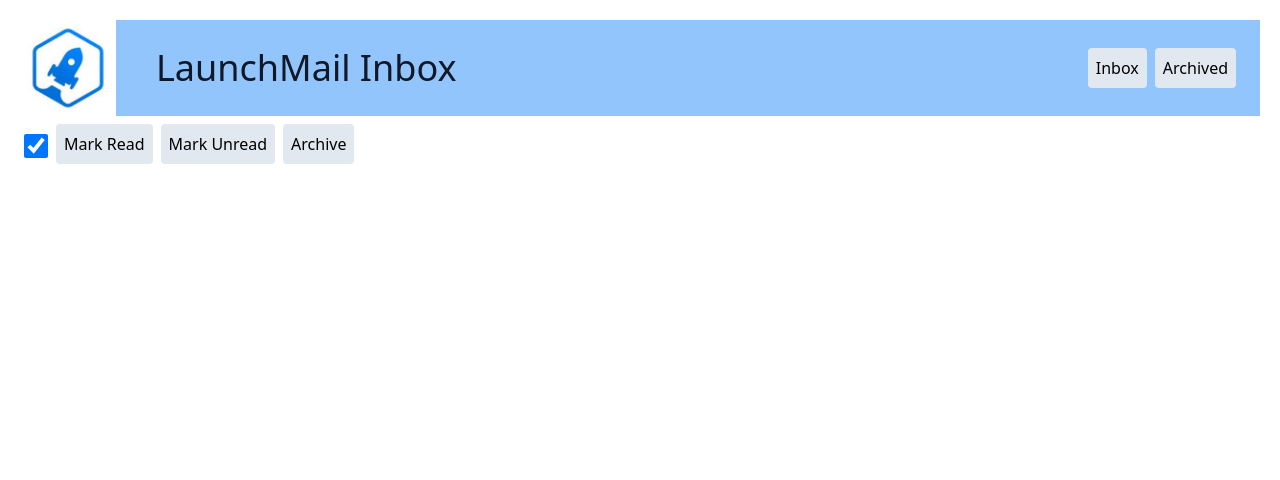
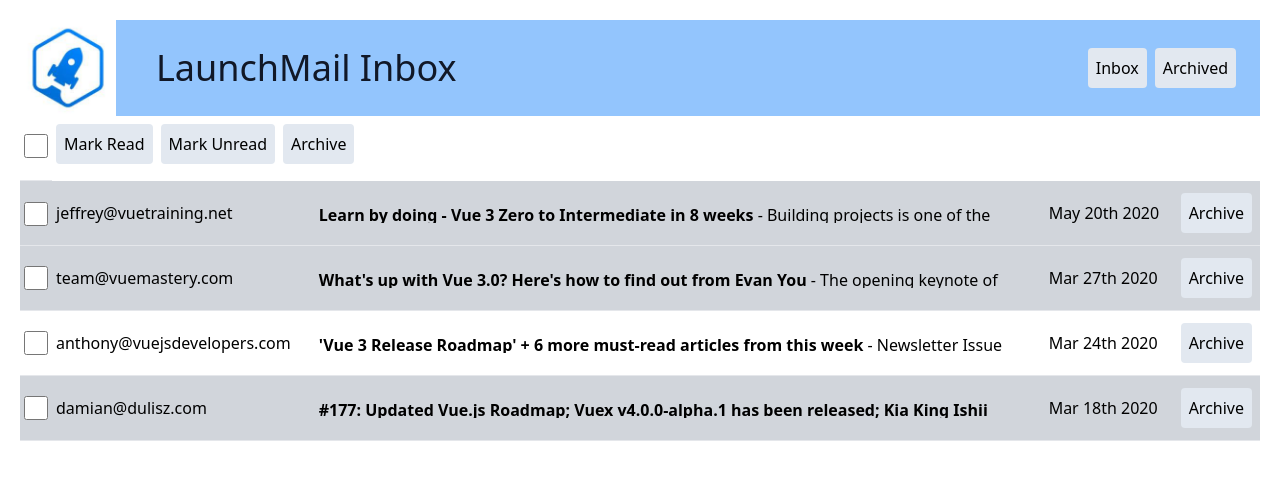
Before and after one commit to mishraclark/Gmail-clone-on-the-stack, a Vue app: page / in a window 1280 px wide. Shown: the top 480 px of the page. Built offline with nearby package versions, Linux system fonts and the light colour scheme; data requests are answered from the project's data file.

Commit message:
store is making api calls

```diff
--- a/db.json
+++ b/db.json
@@ -33,7 +33,7 @@
       "subject": "'Vue 3 Release Roadmap' + 6 more must-read articles from this week",
       "body": "Newsletter Issue #161",
       "sentAt": "2020-03-24T18:25:43.511Z",
-      "archived": true,
+      "archived": false,
       "read": false
     }
   ]
--- a/src/components/BulkActionBar.vue
+++ b/src/components/BulkActionBar.vue
@@ -35,7 +35,7 @@
       let emailSelection = useEmailSelection();
       let numberSelected = computed(() => emailSelection.emails.size)
       let numberEmails = computed(() => props.emails.length)
-      let allEmailsSelected = computed(() => numberSelected.value === numberEmails.value)
+      let allEmailsSelected = computed(() => numberSelected.value === numberEmails.value && numberEmails.value > 0)
       let someEmailsSelected = computed(() => {
         return numberSelected.value > 0 && numberSelected.value < numberEmails.value
       })
--- a/src/components/MailTable.vue
+++ b/src/components/MailTable.vue
@@ -46,7 +46,7 @@
     setup(){
       const store = emailStore()
       const {emails} = storeToRefs(store)
-      store.callEmails()
+      store.callEmails();
       return {
         emailSelection: useEmailSelection(),
         format,
--- a/src/stores/emailStore.ts
+++ b/src/stores/emailStore.ts
@@ -1,3 +1,4 @@
+import { Email } from './emailStore';
 import { defineStore } from 'pinia'
 import { reactive, ref } from 'vue'
 import axios from 'axios'
@@ -21,12 +22,9 @@ export const emailStore = defineStore('main', {
     state: () => ({
         emails: []
        } as RootState),
-
       actions: {
-        async callEmails(): Promise<Array<Email>> {
-            let response = await axios.get('http://localhost:3000/emails');
-            response.data = this.emails;
-            return response.data
+        async callEmails() {
+            this.emails = (await axios.get('http://localhost:3000/emails')).data
           }
         }
 })
```
